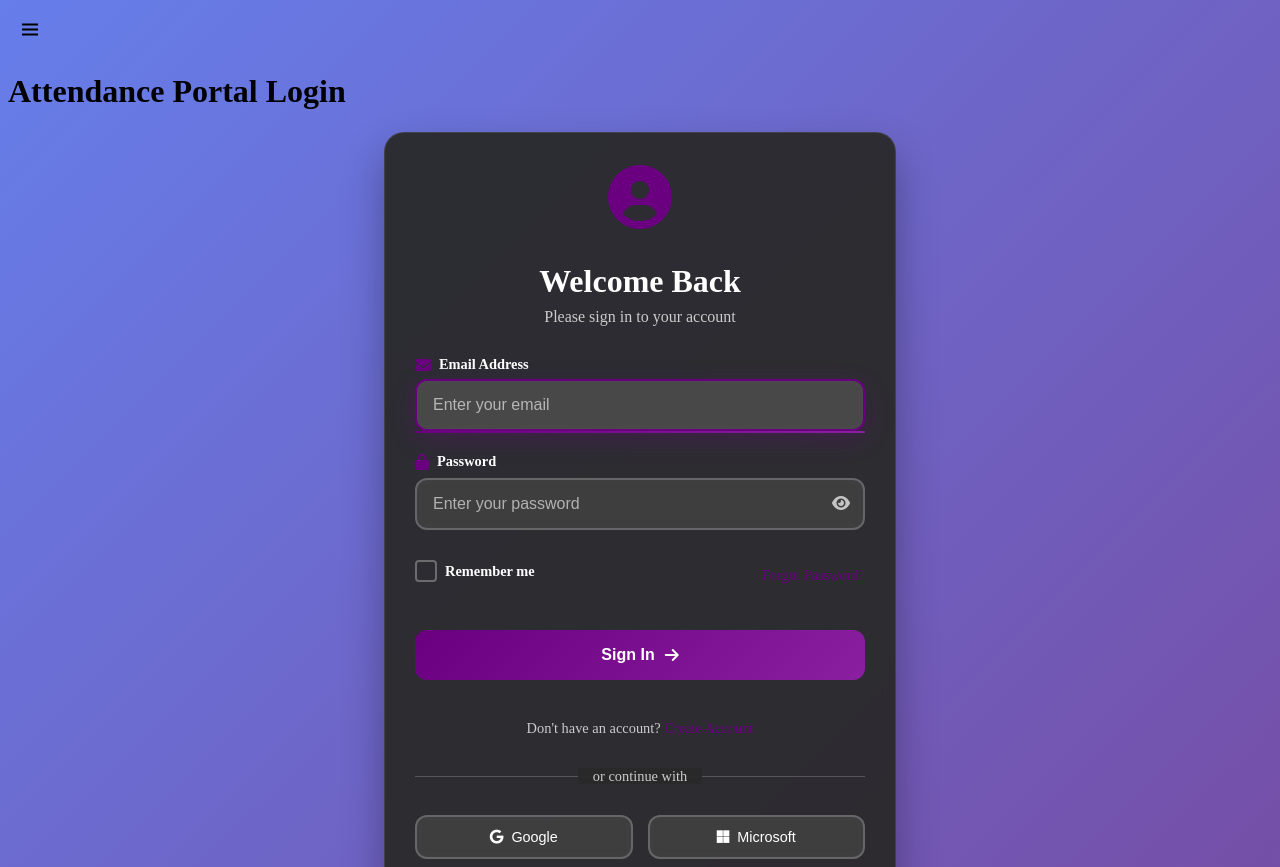
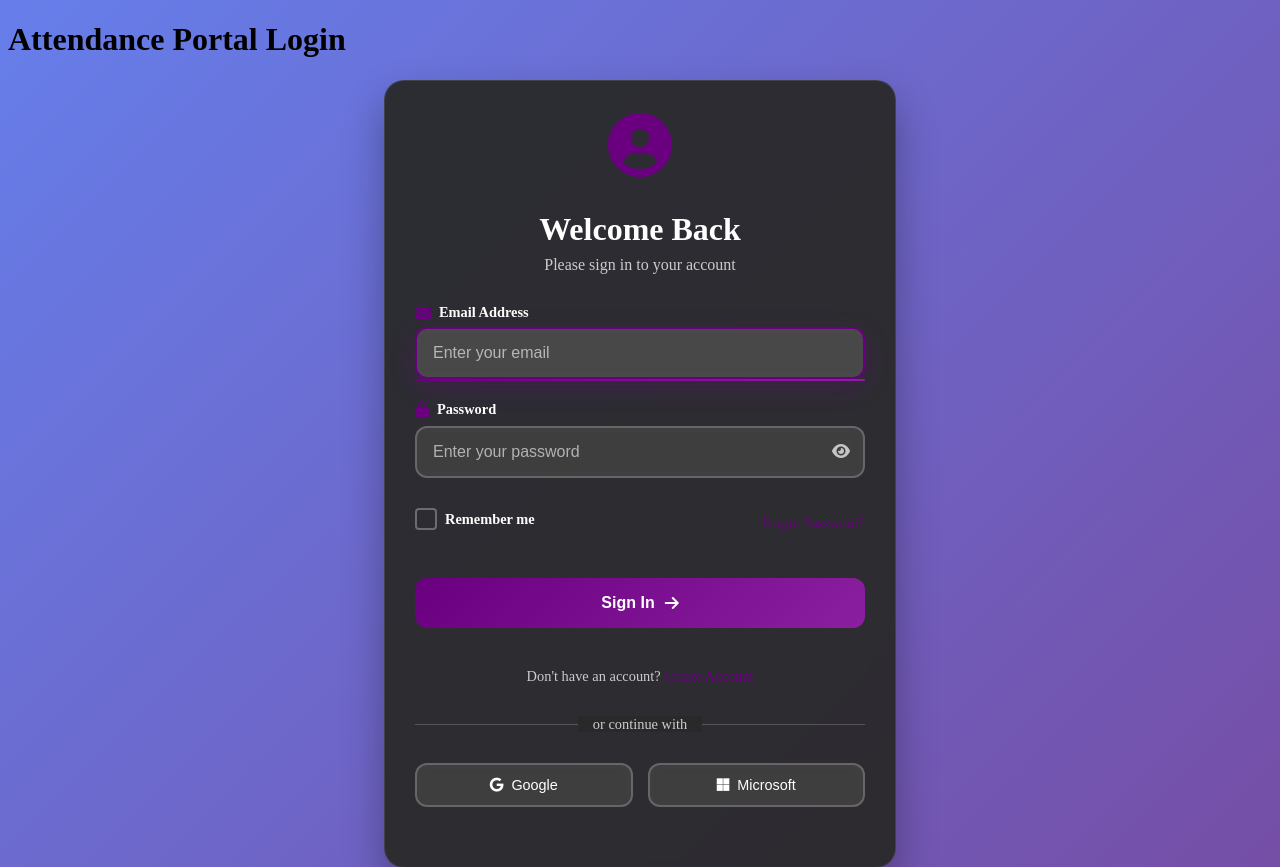
Before and after one commit to RohitSadavarti/smartone, a Flask app: page /login in a window 1280 px wide. Shown: the top 867 px of the page. Run offline with Flask 3, Linux system fonts and the light colour scheme; some libraries are stand-ins or nearby versions.

Commit message:
Update login.html

```diff
--- a/attendance-app/backend/templates/login.html
+++ b/attendance-app/backend/templates/login.html
@@ -18,7 +18,6 @@
 
     <!-- Header -->
     <header>
-        <i class='bx bx-menu' id="hamburger-toggle" style="font-size: 24px; cursor: pointer; margin: 10px;"></i>
         <h1 class="page-title">Attendance Portal Login</h1>
     </header>
 
```
